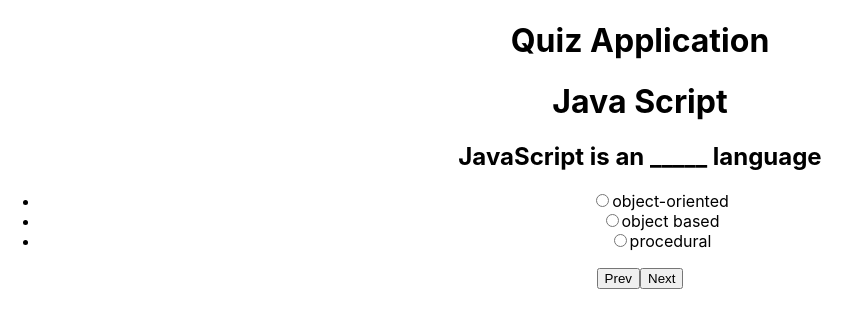
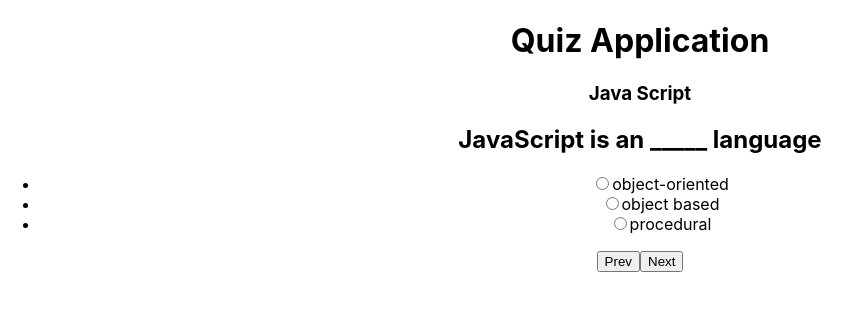
Before and after one commit to athuljain/Quiz-App, a React (Create React App) app: page /quiz in a window 1280 px wide. Shown: the top 328 px of the page, without its empty margins (0-861 px from the left). Built offline with nearby package versions, Linux system fonts and the light colour scheme.

Commit message:
commit message

```diff
--- a/src/component/Main.jsx
+++ b/src/component/Main.jsx
@@ -24,7 +24,7 @@ export default function Main(){
                     ref={inputRef}
                     className="userid"
                     type="text"
-                    placeholder="userName*"
+                    placeholder=" userName* "
                     value={userName} // Use the input value from state
                     onChange={handleInputChange} // Handle input changes
                 />
--- a/src/component/Questions.jsx
+++ b/src/component/Questions.jsx
@@ -11,7 +11,7 @@ export default function Questions() {
 
     function onSelect() {
         setChecked(true);
-        console.log('radio button clicked');
+        console.log('radio button Clicked');
     }
 
     return (
--- a/src/component/Quiz.jsx
+++ b/src/component/Quiz.jsx
@@ -4,17 +4,17 @@ import Questions from "./Questions";
 export default function Quiz(){
 
         function onNext(){
-            console.log("on next click");
+            console.log("On next click");
         }
         function onPrev(){
-            console.log("on Prev click");
+            console.log("On Prev click");
         }
 
 
     return(
         <div className="container">
             <h1 className="title text-light"> Quiz Application </h1>
-            <h1 className="title text-light"> Java Script </h1>
+            <h3 className="title text-light"> Java Script </h3>
             {/* display questions */}
        <Questions />
             <div className="grid">
```
